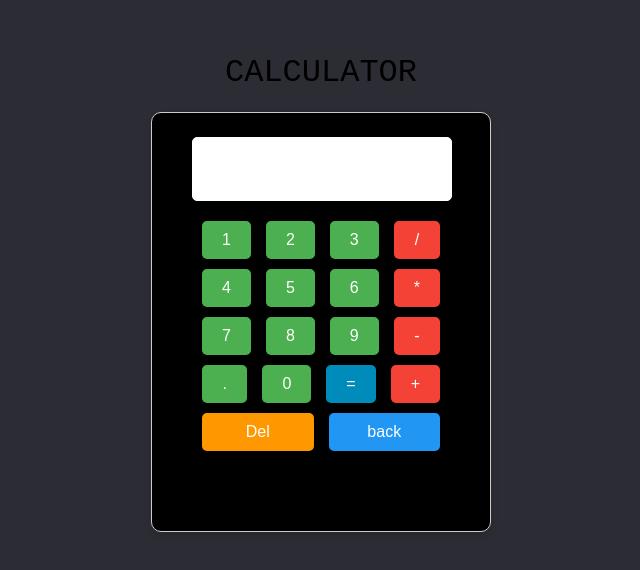
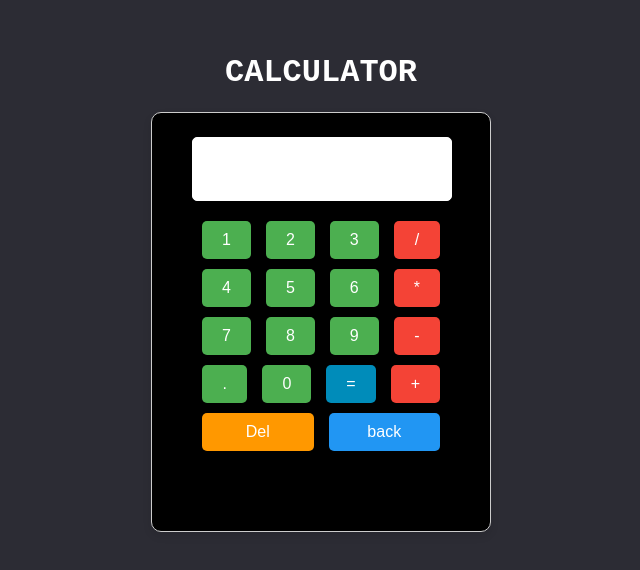
Before and after one commit to Mubbashir605/Calculator, a plain HTML site: page index.html in a window 1280 px wide. Shown: the part 118-688 px from the top of the page, without its empty margins (319-959 px from the left). Drawn offline with Linux system fonts and the light colour scheme.

Commit message:
Update index.html

```diff
--- a/index.html
+++ b/index.html
@@ -7,7 +7,7 @@
     <link rel="stylesheet" href="style.css">
 </head>
 <body>
-    <h1 style="text-align: center;font-family: 'Courier New', Courier, monospace;font-weight: 500;">CALCULATOR</h1>
+    <h1 style="text-align: center;font-family: 'Courier New', Courier, monospace;font-weight: 600;color:white;">CALCULATOR</h1>
     <div class="calculator">
         <div class="screen"></div>
         <div class="buttons">
```
